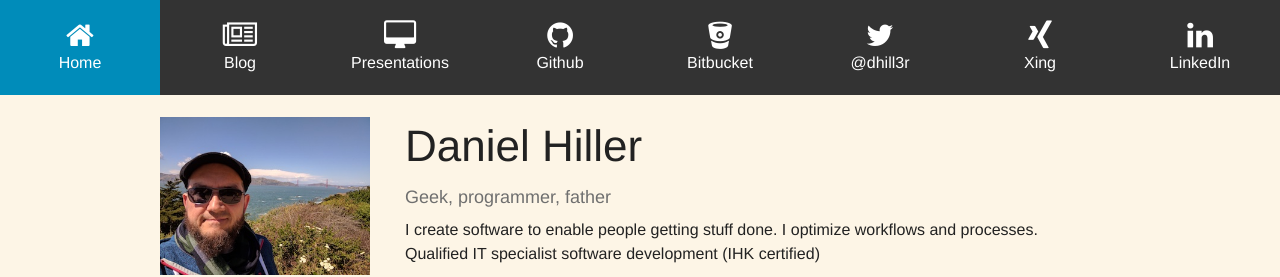
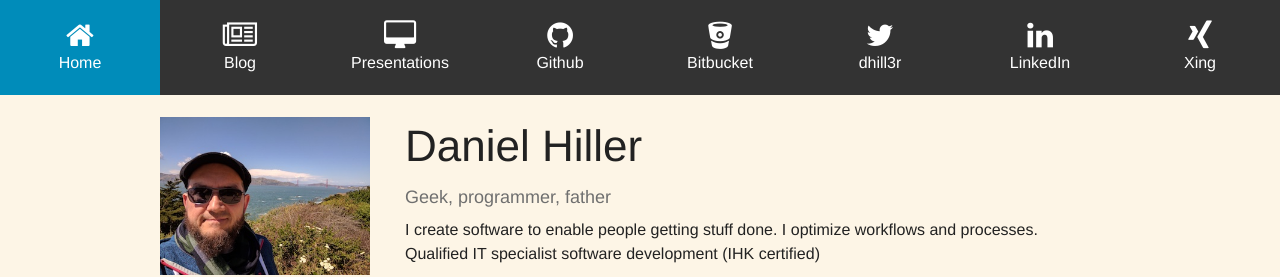
Before and after one commit to dhiller/dhiller.github.io, a Jekyll site: the page built from index.html, in a window 1280 px wide. Shown: the top 277 px of the page. Built offline with Jekyll 4.4.1, drawn with Linux system fonts in a browser that asks for light colours.

Commit message:
Update navigation.

```diff
--- a/_config.yml
+++ b/_config.yml
@@ -8,6 +8,8 @@ collections:
     output: false
   articles:
     output: false
+  navigation:
+    output: false
 
 defaults:
   -
--- a/_includes/navigation.html
+++ b/_includes/navigation.html
@@ -1,35 +1,9 @@
-
 <div class="icon-bar eight-up">
-    <a class="item" href="{{ site.url }}/index.html" title="Read my blog">
-        <i class="fa fa-home fa-2x"></i>
-        <label class="show-for-medium-up">Home</label>
+    {% assign navigation = (site.navigation | sort: 'icon_index') %}
+    {% for item in navigation %}
+    <a class="item" href="{{ item.icon_url }}" title="{{ item.title }}">
+        <i class="fa {{ item.icon }} fa-2x"></i>
+        <label class="show-for-large-up">{{ item.label }}</label>
     </a>
-    <a class="item" href="{{ site.url }}/post.html" title="Read my blog">
-        <i class="fa fa-newspaper-o fa-2x"></i>
-        <label class="show-for-medium-up">Blog</label>
-    </a>
-    <a class="item" href="{{ site.url }}/presentation.html" title="Overview of articles and presentations">
-        <i class="fa fa-desktop fa-2x"></i>
-        <label class="show-for-medium-up">Presentations</label>
-    </a>
-    <a class="item" href="https://github.com/dhiller/" title="View my Github repositories">
-        <i class="fa fa-github fa-2x"></i>
-        <label class="show-for-medium-up">Github</label>
-    </a>
-    <a class="item" href="https://bitbucket.org/dhiller" title="View my public Bitbucket repositories">
-        <i class="fa fa-bitbucket fa-2x"></i>
-        <label class="show-for-medium-up">Bitbucket</label>
-    </a>
-    <a class="item" href="http://twitter.com/dhill3r" title="Tweet me at @dhill3r">
-        <i class="fa fa-twitter fa-2x"></i>
-        <label class="show-for-medium-up">@dhill3r</label>
-    </a>
-    <a class="item" href="https://www.xing.com/profiles/Daniel_Hiller11" title="Contact me on Xing">
-        <i class="fa fa-xing fa-2x"></i>
-        <label class="show-for-medium-up">Xing</label>
-    </a>
-    <a class="item" href="https://www.linkedin.com/in/daniel-hiller-4a40b348" title="Contact me on LinkedIn">
-        <i class="fa fa-linkedin fa-2x"></i>
-        <label class="show-for-medium-up">LinkedIn</label>
-    </a>
+    {% endfor %}
 </div>
--- a/_layouts/post.html
+++ b/_layouts/post.html
@@ -6,7 +6,7 @@
 {% include page_navigation.html %}
 
 <div class="row" style="padding-top: 10px;">
-    <div class="columns small-12">
+    <div class="columns">
         <h2>{{ page.title }}</h2>
 
         {{ page.content }}
--- a/index.html
+++ b/index.html
@@ -8,7 +8,7 @@ layout: default
         <img style="padding: 5px;" src="img/dhiller_lands_end_sfo.jpeg" title="Daniel Hiller"/>
     </div>
 
-    <div class="columns large-9 medium-8 small-12">
+    <div class="columns large-9 medium-8">
 
         <div class="row">
             <div class="columns">
@@ -27,7 +27,7 @@ layout: default
 </div>
 
 <div class="row" style="padding-top: 10px;">
-    <div class="columns small-12 medium-8">
+    <div class="columns medium-8">
         <h3>History</h3>
         <ul class="accordion" data-accordion>
 
@@ -37,10 +37,10 @@ layout: default
             <li class="accordion-navigation">
                 <a href="#{{ job.anchor }}">
                     <div class="row">
-                        <div class="columns small-12 medium-4 large-4">
+                        <div class="columns medium-4 large-4">
                             {{ job.from }} - {{ job.till }}
                         </div>
-                        <div class="columns small-12 medium-8 large-8">
+                        <div class="columns medium-8 large-8">
                             {{ job.title }}, {{ job.location }}
                         </div>
                     </div>
@@ -52,11 +52,11 @@ layout: default
             {% endfor %}
         </ul>
     </div>
-    <div class="columns small-12 medium-4">
+    <div class="columns medium-4">
         <h3>Latest blog post <a title="All blog posts" href="{{site.baseurl}}/post.html"><i class="fa fa-list"></i></a></h3>
         {% for post in site.posts limit:1 %}
         <div class="row">
-            <div class="columns small-12 medium-12 large-12">
+            <div class="columns">
                 <h4><a href="{{site.baseurl}}{{ post.url }}">{{ post.title }}</a></h4>
                 {{ post.excerpt }} <a href="{{site.baseurl}}{{ post.url }}">...more...</a>
             </div>
@@ -64,12 +64,12 @@ layout: default
         {% endfor %}
         <hr/>
     </div>
-    <div class="columns small-12 medium-4">
+    <div class="columns medium-4">
         <h3>Featured presentation <a title="All articles and presentations" href="{{site.baseurl}}/presentation.html"><i class="fa fa-list"></i></a></h3>
         {% assign articles = (site.articles | where:'featured', 1 | sort: 'date') | reverse %}
         {% for article in articles limit:1 %}
         <div class="row">
-            <div class="columns small-12 medium-12 large-12">
+            <div class="columns">
                 <h4>{{ article.title }}</h4>
                 {% if article.view != nil %}
                 <a title="View" href="{{ article.view }}"><i class="fa fa-file-movie-o"></i></a>
```
Also changed, not shown: _navigation/articles.md (added, +7 -0 lines), _navigation/bitbucket.md (added, +7 -0 lines), _navigation/blog.md (added, +7 -0 lines), _navigation/github.md (added, +7 -0 lines), _navigation/home.md (added, +7 -0 lines), _navigation/linked.md (added, +7 -0 lines), _navigation/twitter.md (added, +7 -0 lines), _navigation/xing.md (added, +7 -0 lines), post.html (+8 -4 lines), presentation.html (+10 -10 lines).
